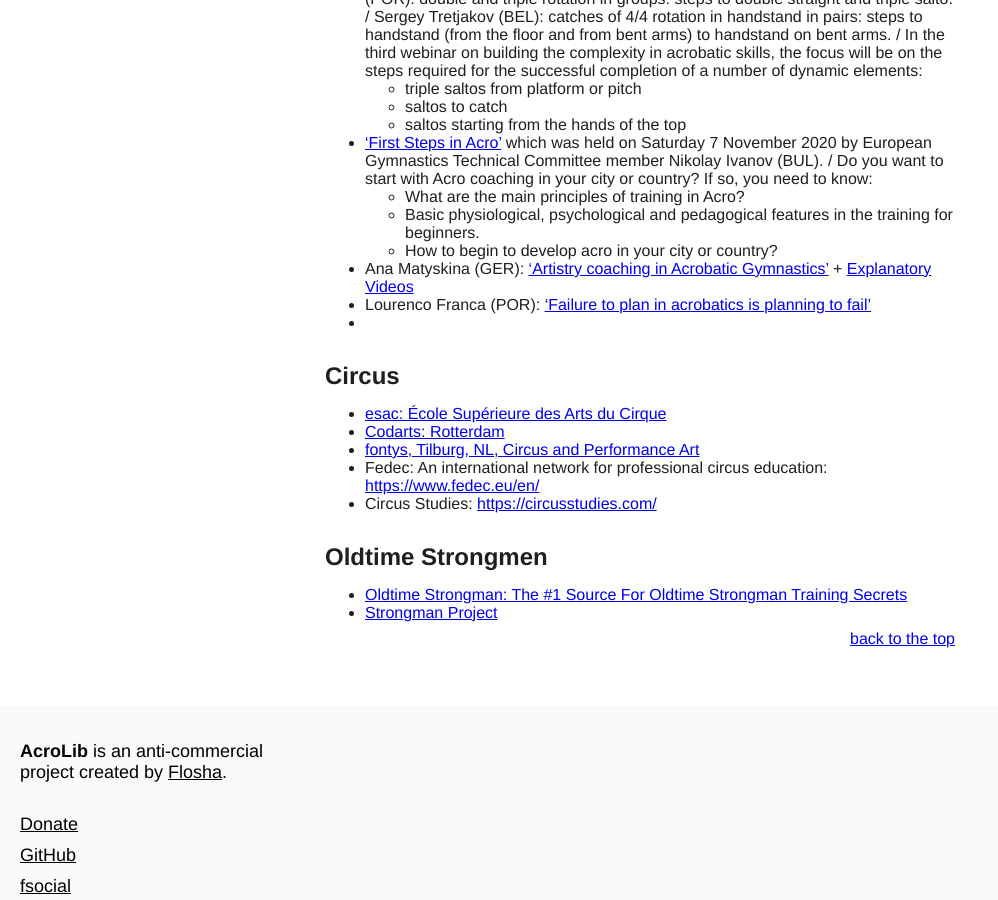
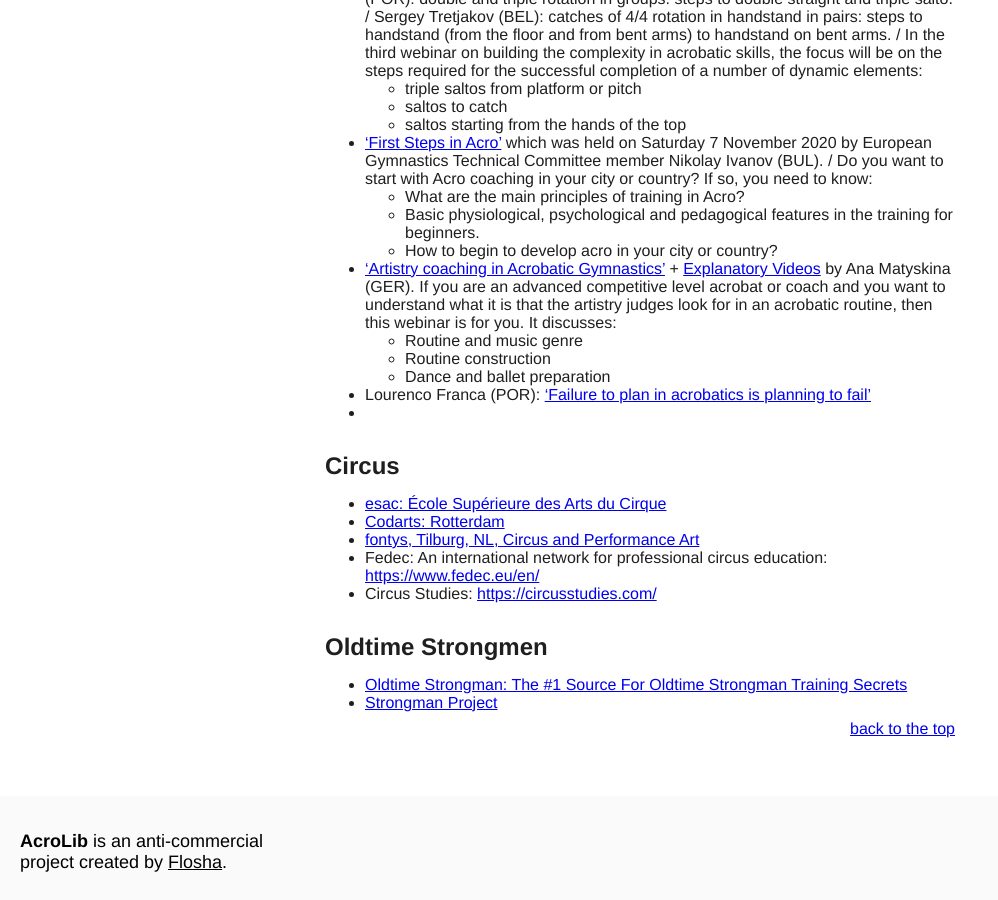
Before and after one commit to floshin/acrolib, a Jekyll site: the page built from links.md, in a window 1280 px wide and 900 px high, scrolled down 476 px. Shown: the whole window, without its empty margins (0-998 px from the left). Built offline with Jekyll 4.4.1, drawn with Linux system fonts in a browser that asks for light colours; our own code applies the rules of GitHub Pages for plain Markdown files.

Commit message:
Update links.md

```diff
--- a/links.md
+++ b/links.md
@@ -21,7 +21,11 @@
   * Basic physiological, psychological and pedagogical features in the training for beginners.
   * How to begin to develop acro in your city or country?
 
-* Ana Matyskina (GER): ['Artistry coaching in Acrobatic Gymnastics'](https://m.youtube.com/watch?v=uJ1viDsStZw&pp=ygURYWNyb2JhdGljIHdlYmluYXI%3D) + [Explanatory Videos](https://m.youtube.com/watch?v=LbNBQpOt0jk&pp=ygURYWNyb2JhdGljIHdlYmluYXI%3D)
+* ['Artistry coaching in Acrobatic Gymnastics'](https://m.youtube.com/watch?v=uJ1viDsStZw&pp=ygURYWNyb2JhdGljIHdlYmluYXI%3D) + [Explanatory Videos](https://m.youtube.com/watch?v=LbNBQpOt0jk&pp=ygURYWNyb2JhdGljIHdlYmluYXI%3D) by Ana Matyskina (GER). If you are an advanced competitive level acrobat or coach and you want to understand what it is that the artistry judges look for in an acrobatic routine, then this webinar is for you. It discusses:
+  * Routine and music genre
+  * Routine construction
+  * Dance and ballet preparation
+
 * Lourenco Franca (POR): ['Failure to plan in acrobatics is planning to fail'](https://m.youtube.com/watch?v=BxHfE9OED_o&pp=ygURYWNyb2JhdGljIHdlYmluYXI%3D)
 *
 
```
